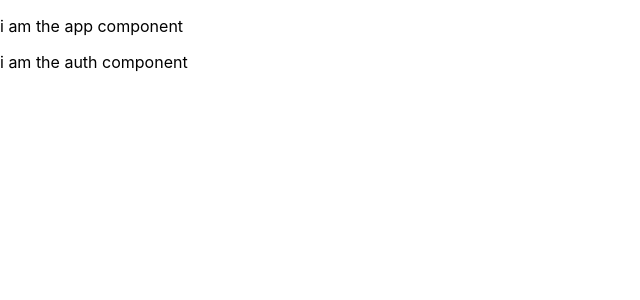
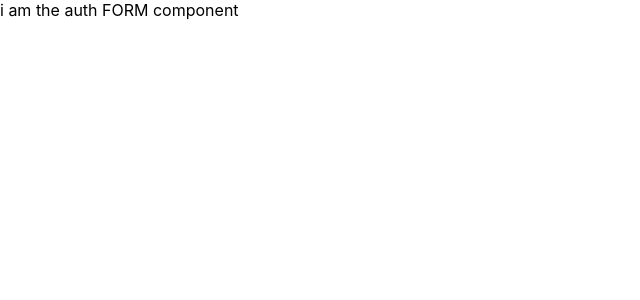
Before and after one commit to michellerenehey/react-half-baked-registration, a React (Create React App) app: page /auth in a window 1280 px wide. Shown: the top 300 px of the page, without its empty margins (0-640 px from the left). Built offline with nearby package versions, Linux system fonts and the light colour scheme.

Commit message:
set up initial email and apssword state in auth component

```diff
--- a/src/App.js
+++ b/src/App.js
@@ -5,7 +5,7 @@ function App() {
   // add current user state
   return (
     <div className="App">
-      <p>i am the app component</p>
+      {/* <p>i am the app component</p> */}
       <BrowserRouter>
         <Switch>
           <Route exact path="/auth">
--- a/src/components/AuthForm.js
+++ b/src/components/AuthForm.js
@@ -1,5 +1,5 @@
 import React from 'react';
 
-export default function AuthForm() {
-  return <div>i am teh auth FORM component</div>;
+export default function AuthForm({ email, setEmail, password, setPassword }) {
+  return <div>i am the auth FORM component</div>;
 }
--- a/src/views/Auth.js
+++ b/src/views/Auth.js
@@ -1,5 +1,14 @@
-import React from 'react';
+import { useState } from 'react';
+import AuthForm from '../components/AuthForm';
 
 export default function Auth() {
-  return <div>i am the auth component</div>;
+  // set state for user interaction
+  const [email, setEmail] = useState('');
+  const [password, setPassword] = useState('');
+
+  return (
+    <div>
+      <AuthForm email={email} setEmail={setEmail} password={password} setPassword={setPassword} />
+    </div>
+  );
 }
```
